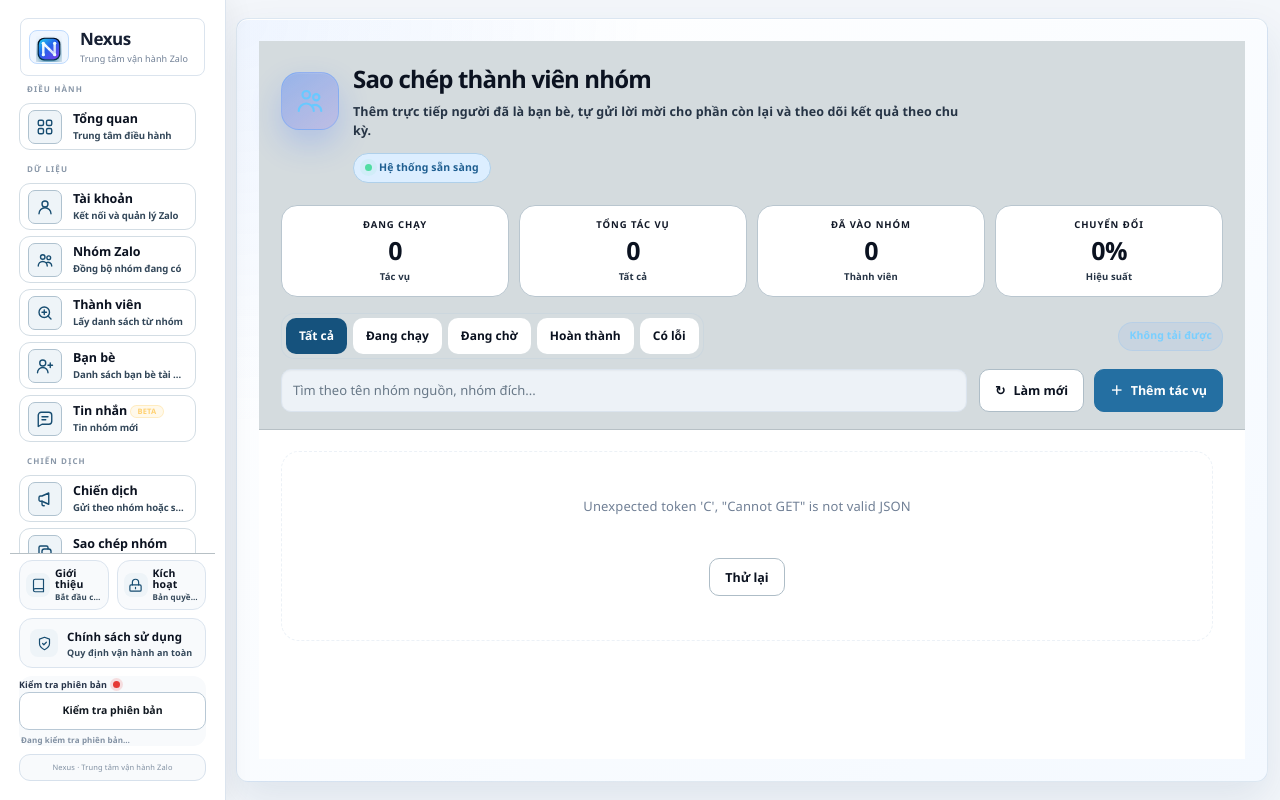
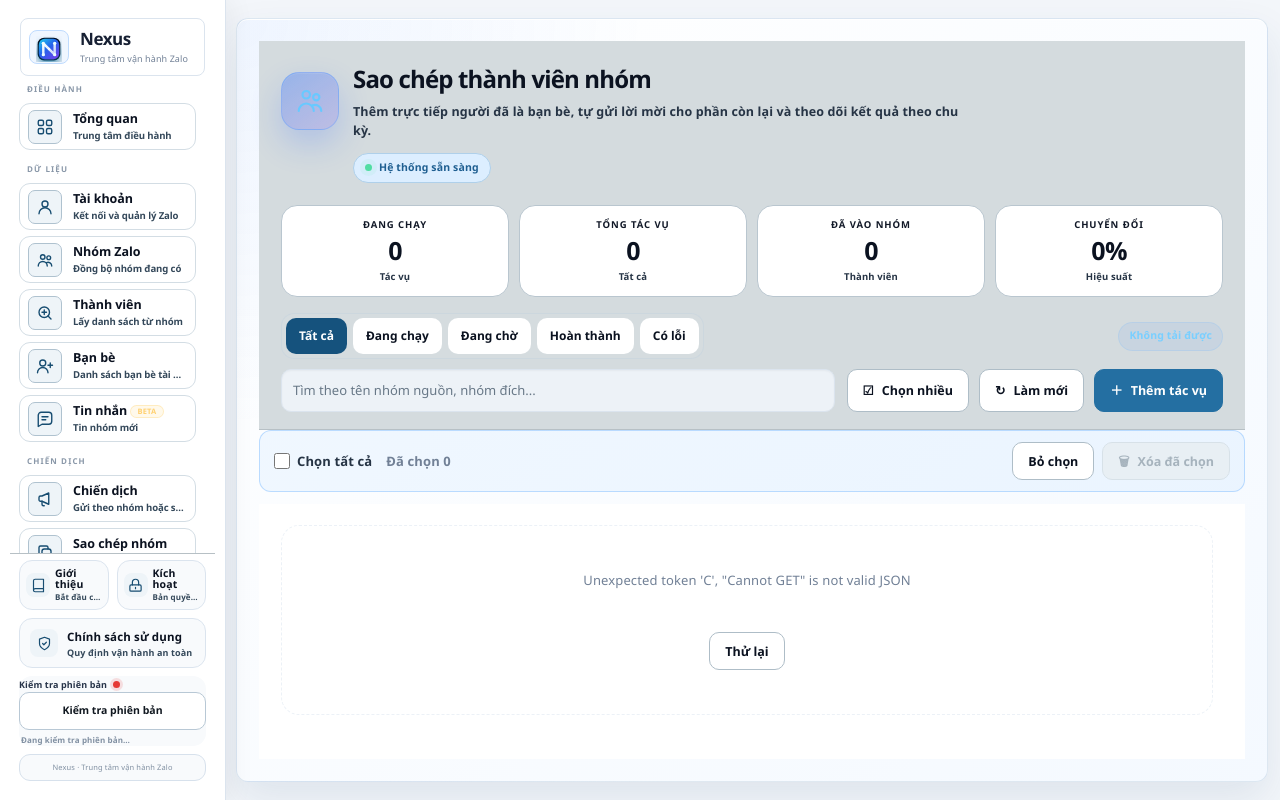
Before and after one commit to AnhTuan2003ml/mkt_zalo, a Python web app: template templates/group_copy.html in a window 1280 px wide. Run offline with Jinja, Linux system fonts and the light colour scheme; the template is opened without the code that fills it, so the values that code supplies are empty.

Commit message:
Sao chep nhom: chon nhieu tac vu + xoa hang loat; dung tai khoan loi doc thanh vien
- Them che do "Chon nhieu": checkbox tren tung tac vu, thanh thao tac (Chon tat ca,
  Bo chon, Xoa da chon). Chien dich nhieu tai khoan tinh la 1 TAC VU (checkbox chon
  ca chien dich; dem "Da chon N tac vu"). Xoa hang loat qua DELETE /api/group-copy/jobs.
  Checkbox dat absolute goc trai (khong pha vo grid card).
- Worker: neu tai khoan lien tuc loi doc thanh vien ("Tham so khong hop le") qua
  MAX_MEMBER_READ_ERRORS=3 lan -> DUNG HAN tai khoan do (khong lap +10p mai) va chia
  phan viec con lai cho cac tai khoan doc duoc (redistribute). Reset bo dem khi chay
  trot lot. Dung yeu cau "chi dung tai khoan lay duoc thanh vien".

Da kiem chung truc tiep tren app: chon = "Da chon 1 tac vu", nut Xoa bat, layout dung.

Co-Authored-By: Claude Opus 4.8 <noreply@anthropic.com>
Claude-Session: https://claude.ai/code/session_015VNADCWB3ARLRsfsPCkknM

```diff
--- a/features/groups/group_copy_manager.py
+++ b/features/groups/group_copy_manager.py
@@ -357,6 +357,7 @@ def _normalize_job(job: dict) -> dict:
     job.setdefault("accountJoinedSource", False)   # tài khoản phụ đã vào nhóm nguồn chưa
     job.setdefault("sourceUidsResolved", False)    # đã phân giải uid nhóm nguồn cho tài khoản này chưa
     job.setdefault("sourceJoinAttempts", 0)        # số lần đã thử vào/đọc nhóm nguồn
+    job.setdefault("memberReadErrors", 0)          # số lần lỗi đọc thành viên liên tiếp
     job["removeFriendAfterJoin"] = bool(job.get("removeFriendAfterJoin"))
     job["leaveGroupAfterDone"] = bool(job.get("leaveGroupAfterDone"))
     job.setdefault("sourceLeftAt", "")
--- a/static/css/group-copy.css
+++ b/static/css/group-copy.css
@@ -1237,3 +1237,53 @@ html[data-theme="light"] .gc-job-route-copy strong { color: #182b3f; }
 }
 /* Thẻ job bên trong popup: giữ nguyên style thẻ, chỉ nới cho vừa modal. */
 .gc-campaign-overlay-body .gc-job-card { margin: 0; }
+
+/* ─── Chọn nhiều tác vụ + xóa hàng loạt ───────────────────────────────────── */
+#groupCopySelectToggle.is-active {
+    color: var(--accent, #2f7fd1);
+    border-color: var(--accent, #2f7fd1);
+    background: rgba(88, 166, 255, .10);
+}
+.gc-bulk-bar {
+    display: flex;
+    align-items: center;
+    gap: 14px;
+    flex-wrap: wrap;
+    padding: 10px 14px;
+    margin-bottom: 12px;
+    border: 1px solid rgba(88, 166, 255, .35);
+    border-radius: 12px;
+    background: rgba(88, 166, 255, .07);
+}
+.gc-bulk-all { display: inline-flex; align-items: center; gap: 7px; font-size: 13px; color: var(--text); cursor: pointer; }
+.gc-bulk-all input { width: 16px; height: 16px; cursor: pointer; accent-color: var(--accent, #2f7fd1); }
+.gc-bulk-count { font-size: 13px; color: var(--text-muted); font-weight: 600; }
+.gc-bulk-actions { display: flex; gap: 8px; margin-left: auto; }
+.gc-bulk-actions .btn-danger { background: var(--red, #e5484d); color: #fff; border: 1px solid var(--red, #e5484d); }
+.gc-bulk-actions .btn-danger:hover:not(:disabled) { filter: brightness(.95); }
+.gc-bulk-actions .btn-danger:disabled { opacity: .5; cursor: not-allowed; }
+
+/* Checkbox chọn trên từng thẻ tác vụ — đặt absolute góc trái để KHÔNG phá vỡ
+   grid của .gc-job-head; khi bật chế độ chọn thẻ chừa lề trái cho checkbox. */
+.gc-select-box {
+    position: absolute;
+    top: 14px;
+    left: 14px;
+    z-index: 3;
+    display: inline-flex;
+    align-items: center;
+    justify-content: center;
+    margin: 0;
+    cursor: pointer;
+}
+.gc-select-box input {
+    width: 18px;
+    height: 18px;
+    cursor: pointer;
+    accent-color: var(--accent, #2f7fd1);
+}
+.gc-job-card.gc-selecting { position: relative; padding-left: 46px; }
+.gc-job-card.gc-selected {
+    border-color: var(--accent, #2f7fd1);
+    box-shadow: 0 0 0 2px rgba(88, 166, 255, .25);
+}
--- a/static/js/group-copy.js
+++ b/static/js/group-copy.js
@@ -31,7 +31,9 @@
         pickerSearch: '',
         pickerSort: 'name',
         highlightJobId: '',
-        campaignModalId: ''
+        campaignModalId: '',
+        selectMode: false,
+        selected: {}
     };
 
     var ICON_DETAIL = '<svg width="14" height="14" viewBox="0 0 24 24" fill="none" stroke="currentColor" stroke-width="2"><path d="M1 12s4-7 11-7 11 7 11 7-4 7-11 7-11-7-11-7Z"/><circle cx="12" cy="12" r="3"/></svg>';
@@ -925,6 +927,16 @@
         return haystack.indexOf(query) !== -1;
     }
 
+    // Checkbox chọn tác vụ (chỉ hiện khi bật chế độ chọn nhiều). `ids` là danh sách
+    // jobId mà thẻ này đại diện (thẻ đơn = 1 job; thẻ chiến dịch = nhiều job).
+    function selectCheckboxHtml(ids) {
+        if (!state.selectMode) return '';
+        var list = (ids || []).filter(Boolean);
+        var allChecked = list.length > 0 && list.every(function (id) { return state.selected[id]; });
+        return '<label class="gc-select-box" title="Chọn tác vụ" onclick="event.stopPropagation()">' +
+            '<input type="checkbox" data-select-ids="' + esc(list.join(',')) + '"' + (allChecked ? ' checked' : '') + '></label>';
+    }
+
     function buildJobCard(job) {
         var source = job.sourceGroup || {};
         var sourceName = source.name || job.sourceInput || '-';
@@ -959,12 +971,13 @@
         }
 
         var card = document.createElement('div');
-        card.className = 'gc-job-card' + (jobId === state.highlightJobId ? ' gc-job-highlight' : '');
+        card.className = 'gc-job-card' + (jobId === state.highlightJobId ? ' gc-job-highlight' : '') + (state.selectMode ? ' gc-selecting' : '') + (state.selected[jobId] ? ' gc-selected' : '');
         card.setAttribute('data-job-card', jobId);
         var jobTitle = String(job.title || ('Sao chép vào ' + targetName));
         var accountNameText = String(job.accountName || job.accountId || 'Tài khoản');
         card.innerHTML =
             '<div class="gc-job-head">' +
+                selectCheckboxHtml([jobId]) +
                 '<div class="gc-job-heading">' +
                     '<div class="gc-job-title-row"><span class="gc-job-title-icon">' + miniAvatarHtml(targetName, job.targetGroupAvatar) + '</span><div><strong class="gc-job-title" title="' + esc(jobTitle) + '">' + esc(jobTitle) + '</strong><small>Kế hoạch chuyển thành viên</small></div></div>' +
                     '<div class="gc-job-route">' +
@@ -1056,11 +1069,14 @@
         if (canResume) actions += '<button type="button" class="gc-btn-sm is-success" data-campaign-resume="' + esc(ids) + '">' + ICON_RESUME + ' Tiếp tục cả chiến dịch</button>';
         if (canDelete) actions += '<button type="button" class="gc-btn-sm is-danger" data-campaign-delete="' + esc(ids) + '">Xóa cả chiến dịch</button>';
 
+        var campJobIds = jobs.map(function (j) { return String(j.jobId || ''); }).filter(Boolean);
         var card = document.createElement('div');
-        card.className = 'gc-job-card gc-campaign-card';
+        var campSelected = campJobIds.length > 0 && campJobIds.every(function (id) { return state.selected[id]; });
+        card.className = 'gc-job-card gc-campaign-card' + (state.selectMode ? ' gc-selecting' : '') + (campSelected ? ' gc-selected' : '');
         card.setAttribute('data-campaign-card', first.campaignId || '');
         card.innerHTML =
             '<div class="gc-job-head">' +
+                selectCheckboxHtml(campJobIds) +
                 '<div class="gc-job-heading">' +
                     '<div class="gc-job-title-row"><span class="gc-job-title-icon">' + miniAvatarHtml(targetName, first.targetGroupAvatar) + '</span><div><strong class="gc-job-title" title="' + esc(title) + '">' + esc(title) + '</strong><small>Chiến dịch • ' + jobs.length + ' tài khoản</small></div></div>' +
                     '<div class="gc-job-route">' +
@@ -1121,10 +1137,88 @@
         }
     }
 
+    // ─── Chọn nhiều tác vụ + xóa hàng loạt ─────────────────────────────────
+    function allVisibleJobIds() {
+        return (state.jobs || []).filter(jobMatchesFilter)
+            .map(function (j) { return String(j.jobId || ''); }).filter(Boolean);
+    }
+    function setSelected(ids, checked) {
+        (ids || []).forEach(function (id) {
+            if (!id) return;
+            if (checked) state.selected[id] = true; else delete state.selected[id];
+        });
+    }
+    // Đếm theo TÁC VỤ (chiến dịch nhiều tài khoản = 1 tác vụ), không đếm job con.
+    function selectedTaskCount() {
+        var tasks = 0;
+        buildJobGroups(state.jobs || []).forEach(function (g) {
+            var ids = g.jobs.map(function (j) { return String(j.jobId || ''); }).filter(Boolean);
+            if (ids.length && ids.some(function (id) { return state.selected[id]; })) tasks++;
+        });
+        return tasks;
+    }
+    function updateBulkBar() {
+        var hasAny = Object.keys(state.selected).some(function (id) { return state.selected[id]; });
+        var tasks = selectedTaskCount();
+        var countEl = $('groupCopyBulkCount');
+        if (countEl) countEl.textContent = 'Đã chọn ' + tasks + ' tác vụ';
+        var delBtn = $('groupCopyBulkDelete');
+        if (delBtn) delBtn.disabled = !hasAny;
+        var allBox = $('groupCopyBulkAll');
+        if (allBox) {
+            var visible = allVisibleJobIds();
+            allBox.checked = visible.length > 0 && visible.every(function (id) { return state.selected[id]; });
+        }
+    }
+    function toggleSelectMode(on) {
+        state.selectMode = (on === undefined) ? !state.selectMode : !!on;
+        if (!state.selectMode) state.selected = {};
+        var btn = $('groupCopySelectToggle');
+        if (btn) btn.classList.toggle('is-active', state.selectMode);
+        var bar = $('groupCopyBulkBar');
+        if (bar) bar.hidden = !state.selectMode;
+        renderJobs(state.jobs);
+    }
+    function clearSelection() {
+        state.selected = {};
+        renderJobs(state.jobs);
+    }
+    function selectAllVisible(checked) {
+        setSelected(allVisibleJobIds(), checked);
+        renderJobs(state.jobs);
+    }
+    async function deleteSelected() {
+        var ids = Object.keys(state.selected).filter(function (id) { return state.selected[id]; });
+        if (!ids.length) return;
+        var runningById = {};
+        (state.jobs || []).forEach(function (j) { runningById[String(j.jobId || '')] = (j.status === 'running'); });
+        var deletable = ids.filter(function (id) { return !runningById[id]; });
+        var skipped = ids.length - deletable.length;
+        if (!deletable.length) { showToast('Các tác vụ đang chạy không thể xóa. Hãy tạm dừng trước.', 'error'); return; }
+        var taskN = selectedTaskCount();
+        var msg = 'Xóa ' + taskN + ' tác vụ đã chọn và toàn bộ lịch sử?' + (skipped ? ' (' + skipped + ' tài khoản đang chạy sẽ được bỏ qua)' : '');
+        if (!(await nexusConfirm(msg, { title: 'Xóa tác vụ đã chọn', confirmText: 'Xóa', danger: true }))) return;
+        var okCount = 0;
+        for (var i = 0; i < deletable.length; i++) {
+            try {
+                var r = await fetch('/api/group-copy/jobs/' + encodeURIComponent(deletable[i]), { method: 'DELETE' });
+                var d = await r.json();
+                if (r.ok && d.success) okCount++;
+            } catch (e) { /* tiếp tục các tác vụ còn lại */ }
+        }
+        state.selected = {};
+        showToast('Đã xóa ' + okCount + '/' + deletable.length + ' tác vụ.', okCount ? 'success' : 'error');
+        await loadJobs();
+    }
+
     function renderJobs(jobs) {
         var container = $('groupCopyJobs');
         state.jobs = Array.isArray(jobs) ? jobs : [];
         renderSummary(state.jobs);
+        // Bỏ khỏi vùng chọn những tác vụ đã biến mất sau khi tải lại.
+        var existing = {};
+        state.jobs.forEach(function (j) { existing[String(j.jobId || '')] = true; });
+        Object.keys(state.selected).forEach(function (id) { if (!existing[id]) delete state.selected[id]; });
 
         var filtered = state.jobs.filter(jobMatchesFilter);
         var nGroupsFiltered = buildJobGroups(filtered).length;
@@ -1138,6 +1232,7 @@
             container.innerHTML = '<div class="group-copy-empty">Chưa có tác vụ sao chép nhóm.<br>Bấm "Thêm tác vụ" để tạo kế hoạch đầu tiên.</div>';
             closeDetailOverlay();
             resetDetailPane();
+            updateBulkBar();
             return;
         }
         if (!filtered.length) {
@@ -1166,6 +1261,7 @@
             if (stillThere) openCampaignModal(state.campaignModalId);
             else closeCampaignModal();
         }
+        updateBulkBar();
     }
 
     async function jobAction(jobId, action) {
@@ -1537,6 +1633,21 @@
         if ($('groupCopyCampaignClose')) $('groupCopyCampaignClose').addEventListener('click', closeCampaignModal);
         if ($('groupCopyCampaignOverlay')) $('groupCopyCampaignOverlay').addEventListener('click', function (event) { if (event.target === $('groupCopyCampaignOverlay')) closeCampaignModal(); });
 
+        // Chọn nhiều tác vụ + xóa hàng loạt.
+        if ($('groupCopySelectToggle')) $('groupCopySelectToggle').addEventListener('click', function () { toggleSelectMode(); });
+        if ($('groupCopyBulkClear')) $('groupCopyBulkClear').addEventListener('click', clearSelection);
+        if ($('groupCopyBulkDelete')) $('groupCopyBulkDelete').addEventListener('click', deleteSelected);
+        if ($('groupCopyBulkAll')) $('groupCopyBulkAll').addEventListener('change', function () { selectAllVisible(this.checked); });
+        if ($('groupCopyJobs')) $('groupCopyJobs').addEventListener('change', function (event) {
+            var cb = event.target;
+            if (!cb || !cb.getAttribute || cb.getAttribute('data-select-ids') === null) return;
+            var ids = String(cb.getAttribute('data-select-ids') || '').split(',').filter(Boolean);
+            setSelected(ids, cb.checked);
+            var card = cb.closest ? cb.closest('.gc-job-card') : null;
+            if (card) card.classList.toggle('gc-selected', cb.checked);
+            updateBulkBar();
+        });
+
         $('groupCopyStartBtn').addEventListener('click', startJob);
         $('groupCopyRefreshJobsBtn').addEventListener('click', async function () {
             var button = $('groupCopyRefreshJobsBtn');
--- a/templates/group_copy.html
+++ b/templates/group_copy.html
@@ -11,7 +11,7 @@
 </head>
 <body>
 {% include '_nav.html' %}
-<link rel="stylesheet" href="{{ url_for('static', filename='css/group-copy.css') }}?v=group-copy-campaign-v2">
+<link rel="stylesheet" href="{{ url_for('static', filename='css/group-copy.css') }}?v=group-copy-campaign-v5">
 
 <link rel="stylesheet" href="{{ url_for('static', filename='css/nexus-data-light.css') }}?v=nexus-light-v3-20260728">
 <div class="page group-copy-page">
@@ -69,10 +69,20 @@
                         <input id="groupCopyJobsSearch" type="text" placeholder="Tìm theo tên nhóm nguồn, nhóm đích..." autocomplete="off">
                     </div>
                     <div class="gc-jobs-actions">
+                        <button id="groupCopySelectToggle" class="btn btn-ghost btn-sm" type="button"><span>☑</span> Chọn nhiều</button>
                         <button id="groupCopyRefreshJobsBtn" class="btn btn-ghost btn-sm" type="button"><span>↻</span> Làm mới</button>
                         <button id="groupCopyAddBtn" class="btn btn-primary btn-sm" type="button"><span>＋</span> Thêm tác vụ</button>
                     </div>
                 </div>
+            </div>
+        </div>
+        <!-- Thanh thao tác khi chọn nhiều tác vụ -->
+        <div id="groupCopyBulkBar" class="gc-bulk-bar" hidden>
+            <label class="gc-bulk-all"><input type="checkbox" id="groupCopyBulkAll"> Chọn tất cả</label>
+            <span class="gc-bulk-count" id="groupCopyBulkCount">Đã chọn 0</span>
+            <div class="gc-bulk-actions">
+                <button id="groupCopyBulkClear" class="btn btn-ghost btn-sm" type="button">Bỏ chọn</button>
+                <button id="groupCopyBulkDelete" class="btn btn-danger btn-sm" type="button" disabled><span>🗑</span> Xóa đã chọn</button>
             </div>
         </div>
         <div id="groupCopyJobs" class="group-copy-jobs"></div>
@@ -335,6 +345,6 @@
 
 <div class="member-toast-stack" id="groupCopyToastStack" aria-live="polite" aria-atomic="true"></div>
 
-<script src="{{ url_for('static', filename='js/group-copy.js') }}?v=group-copy-campaign-v2"></script>
+<script src="{{ url_for('static', filename='js/group-copy.js') }}?v=group-copy-campaign-v5"></script>
 </body>
 </html>
```
Also changed, not shown: features/groups/group_copy_worker.py (+49 -10 lines).
